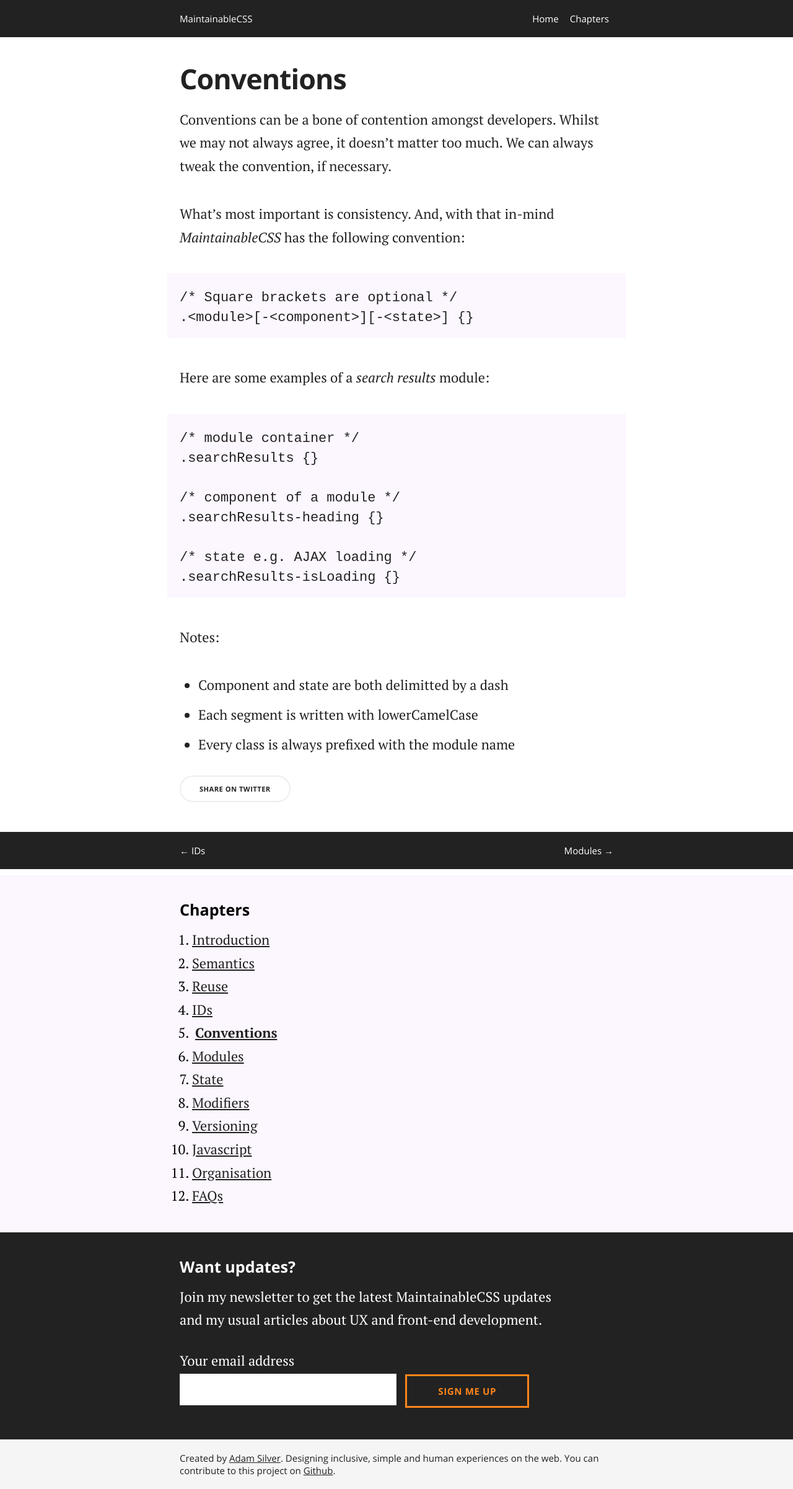
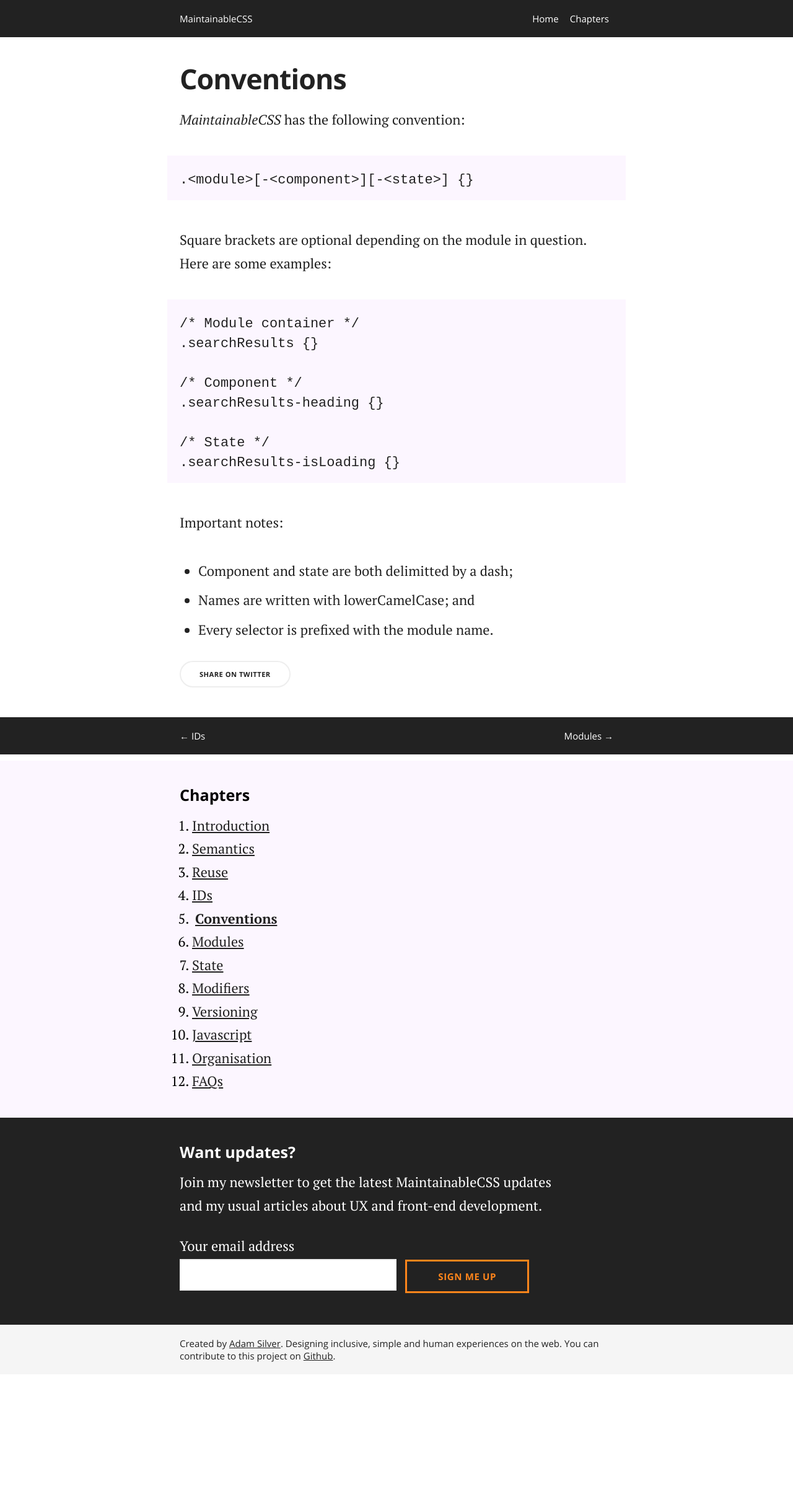
Before and after one commit to adamsilver/maintainablecss.com-jekyll, a Jekyll site: the page built from _chapters/05-conventions.md, in a window 1280 px wide. Shown: the whole page at 62% size. Built offline with Jekyll 4.4.1, drawn with Linux system fonts in a browser that asks for light colours; after the commit the page ends 2217 px from its top, so only the background shows below that.

Commit message:
Improve ids and conventions

```diff
--- a/_chapters/05-conventions.md
+++ b/_chapters/05-conventions.md
@@ -6,26 +6,23 @@ permalink: /chapters/conventions/
 description: Learn the simple conventions that MaintainableCSS employs to write modules, components and state.
 ---
 
-Conventions can be a bone of contention amongst developers. Whilst we may not always agree, it doesn't matter too much. We can always tweak the convention, if necessary.
+*MaintainableCSS* has the following convention:
 
-What's most important is consistency. And, with that in-mind *MaintainableCSS* has the following convention:
-
-	/* Square brackets are optional */
 	.<module>[-<component>][-<state>] {}
 
-Here are some examples of a *search results* module:
+Square brackets are optional depending on the module in question. Here are some examples:
 
-	/* module container */
+	/* Module container */
 	.searchResults {}
 
-	/* component of a module */
+	/* Component */
 	.searchResults-heading {}
 
-	/* state e.g. AJAX loading */
+	/* State */
 	.searchResults-isLoading {}
 
-Notes:
+Important notes:
 
-- Component and state are both delimitted by a dash
-- Each segment is written with lowerCamelCase
-- Every class is always prefixed with the module name
+- Component and state are both delimitted by a dash;
+- Names are written with lowerCamelCase; and
+- Every selector is prefixed with the module name.
--- a/assets/css/main.css
+++ b/assets/css/main.css
@@ -336,6 +336,7 @@ a.navigation-isActive {
 .content pre {
 	font-family: Monaco,'Courier New','Courier',monospace;
 	font-size: 1.44em;
+	font-size: 1.2em;
 	color: #222;
 	background-color: #fcf6ff;
 	margin-bottom: 30px;
@@ -412,7 +413,7 @@ a.chapterNavigation-next:active {
 	margin: 0 auto;
 	padding-left: 20px;
 	padding-right: 20px;
-	padding-top: 30px;
+	padding-top: 15px;
 	padding-bottom: 50px;
 }
 
```
Also changed, not shown: _chapters/04-ids.md (+11 -10 lines).
